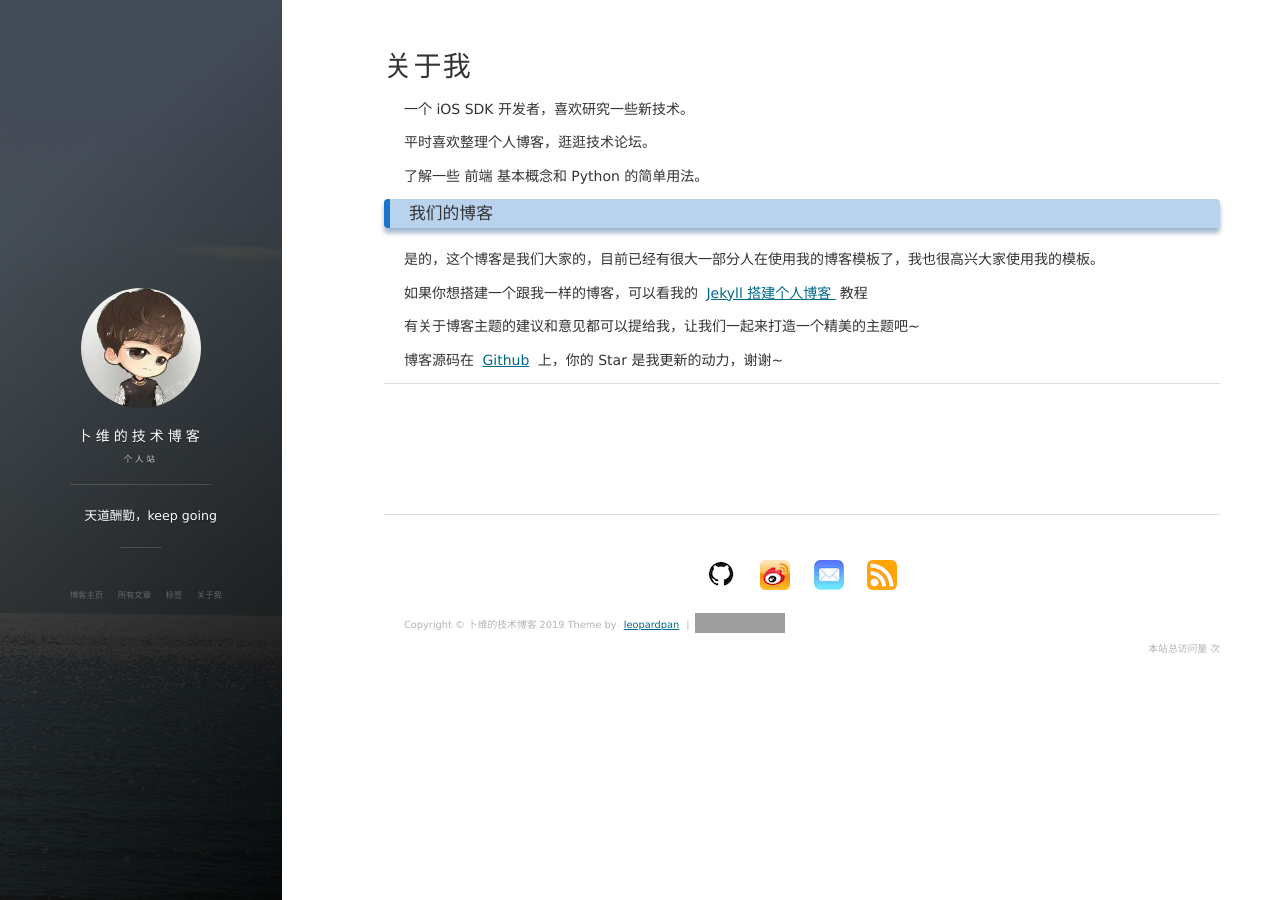
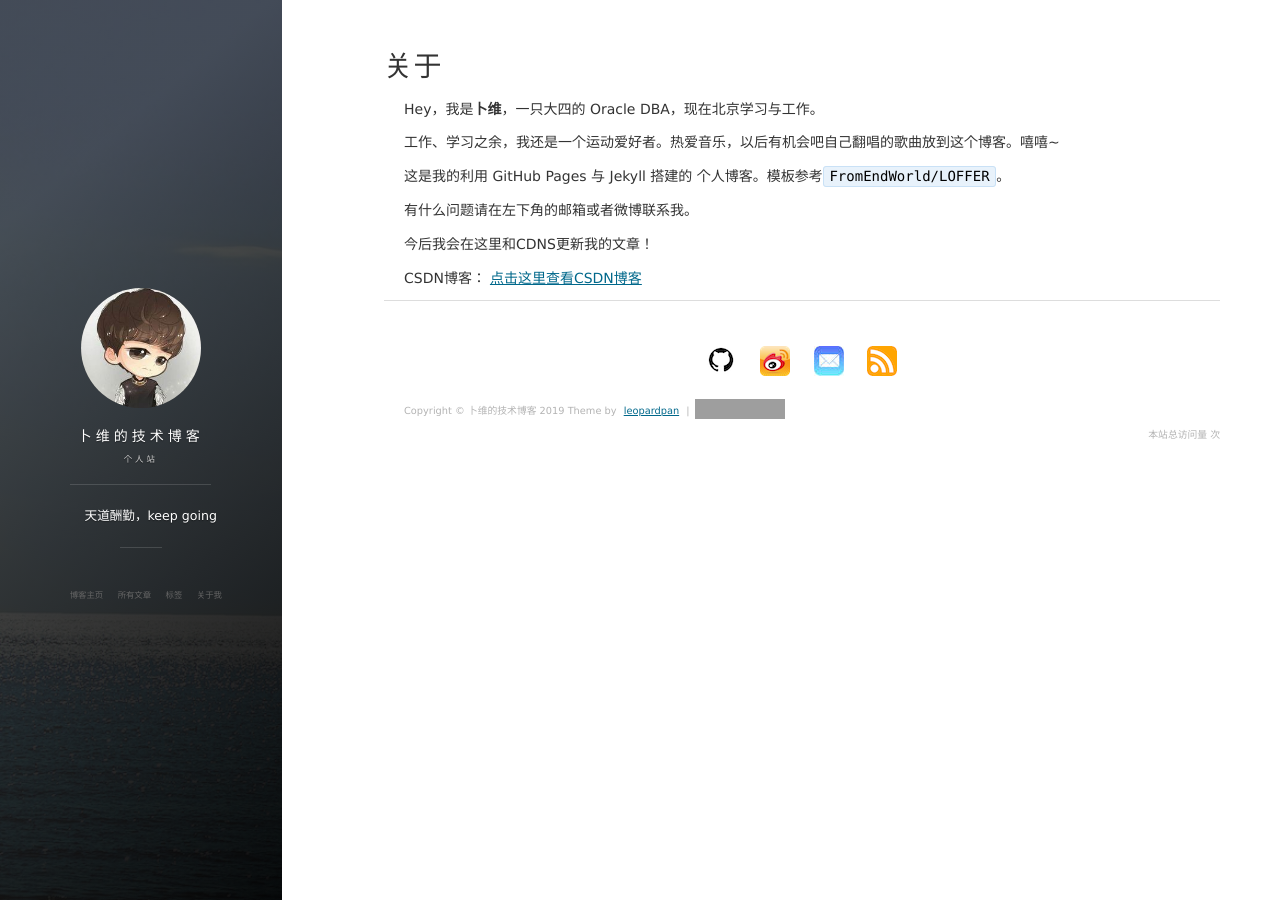
Before and after one commit to buwei98/buwei.github.io, a Jekyll site: the page built from about.md, in a window 1280 px wide. Built offline with Jekyll 4.4.1, drawn with Linux system fonts in a browser that asks for light colours; nearby versions of some CDN libraries; our own code applies the rules of GitHub Pages for plain Markdown files; comment, search, counter and statistics services are not loaded; grey boxes are pictures that could not be loaded.

Commit message:
Update about.md

```diff
--- a/about.md
+++ b/about.md
@@ -1,41 +1,17 @@
 ---
 layout: page
-title: 关于我
+title: 关于
+permalink: /about/
 ---
 
-一个 iOS SDK 开发者，喜欢研究一些新技术。
-<p>
-平时喜欢整理个人博客，逛逛技术论坛。
-<p>
-了解一些 前端 基本概念和 Python 的简单用法。
+Hey，我是**卜维**，一只大四的 Oracle DBA，现在北京学习与工作。
 
-<p>
+工作、学习之余，我还是一个运动爱好者。热爱音乐，以后有机会吧自己翻唱的歌曲放到这个博客。嘻嘻~
 
-<h3> 我们的博客 </h3>
+这是我的利用 GitHub Pages 与 Jekyll 搭建的 个人博客。模板参考`FromEndWorld/LOFFER`。
 
-<p>
+有什么问题请在左下角的邮箱或者微博联系我。
 
-是的，这个博客是我们大家的，目前已经有很大一部分人在使用我的博客模板了，我也很高兴大家使用我的模板。
+今后我会在这里和CDNS更新我的文章！
 
-<p>
-
-如果你想搭建一个跟我一样的博客，可以看我的
-<a href="/2016/10/jekyll_tutorials1/"> Jekyll 搭建个人博客 </a>
-教程
-
-<p>
-
-有关于博客主题的建议和意见都可以提给我，让我们一起来打造一个精美的主题吧~
-
-<p>
-
-博客源码在 <a target="_blank" href='https://github.com/leopardpan/leopardpan.github.io/'>Github</a> 上，你的 Star 是我更新的动力，谢谢~
-
-<p>
-
-<p>
-
-<p>
-
-
-{% include comments.html %}
+CSDN博客：[点击这里查看CSDN博客](http://blog.csdn.net/weixin_37423880)
```
